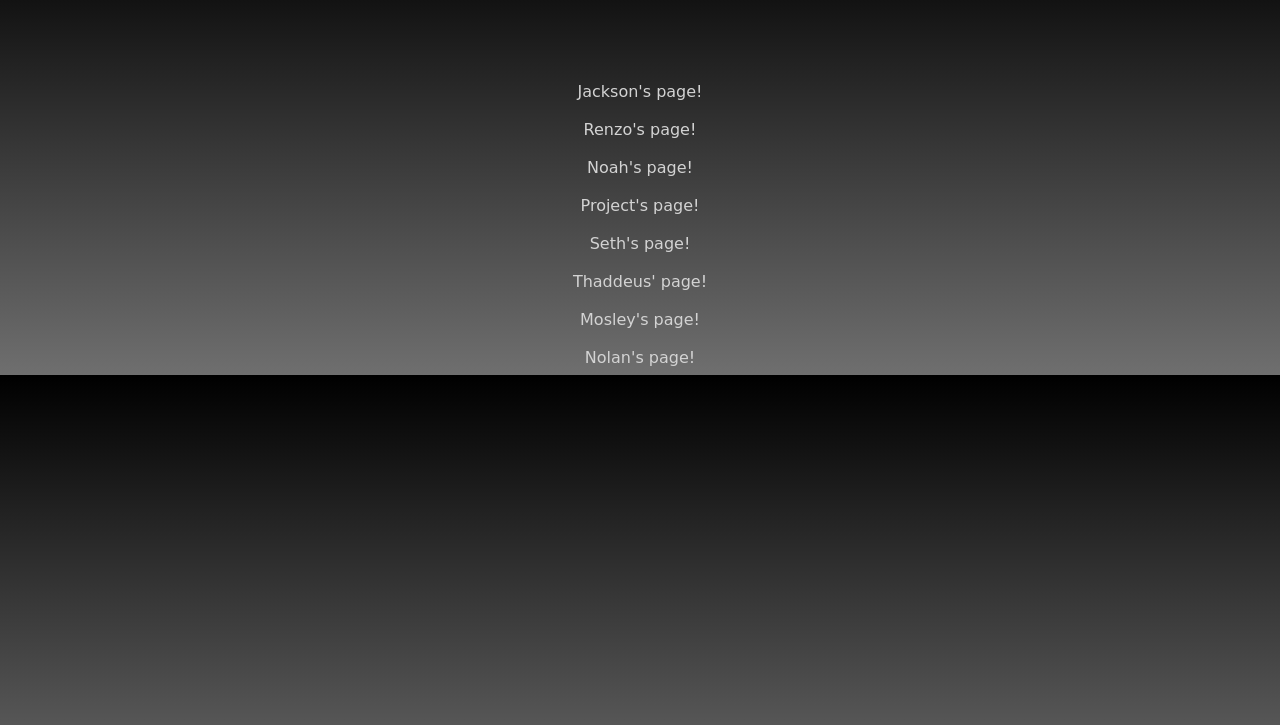
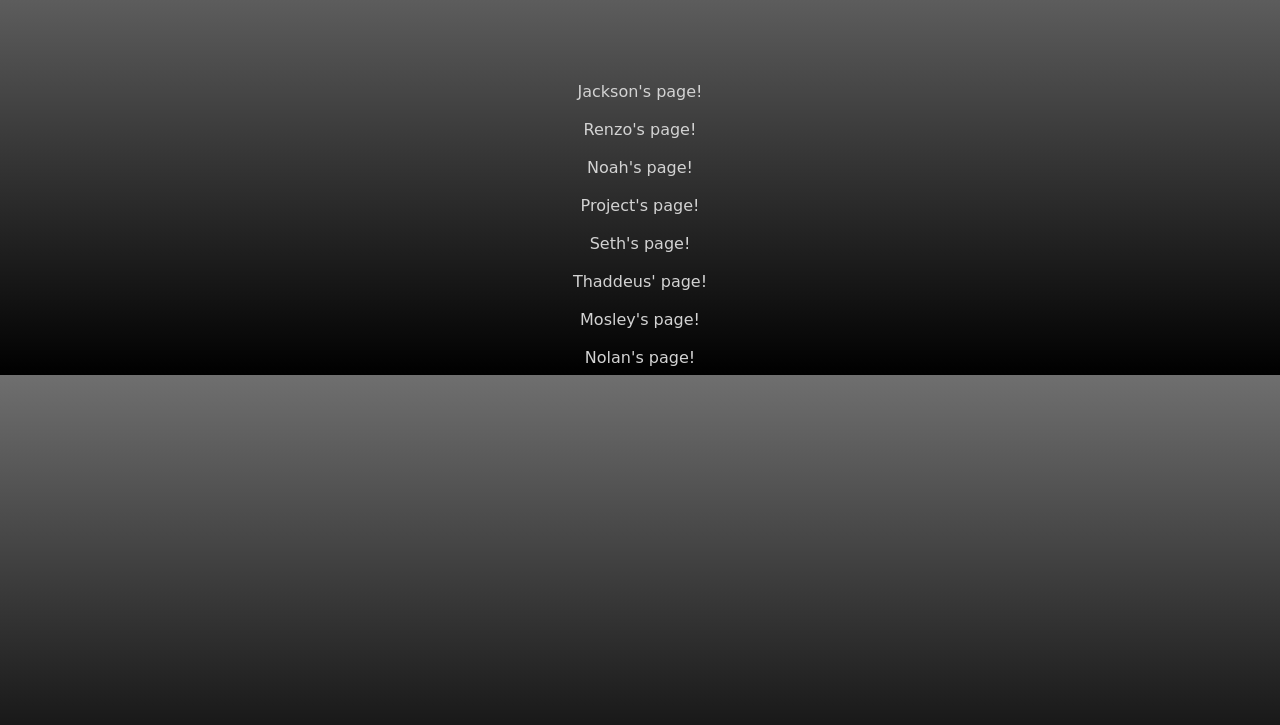
Before and after one commit to flaretrooper2/flaretrooper2.github.io, a plain HTML site: page index.html in a window 1280 px wide. Shown: the part 75-800 px from the top of the page. Drawn offline with Linux system fonts and the light colour scheme.

Commit message:
what is happening

```diff
--- a/ProjectionOfClovers/Project2.css
+++ b/ProjectionOfClovers/Project2.css
@@ -11,4 +11,4 @@
     .flex-item {
         flex: 1;
     }
- body {background-color: black}
+ .body {background-color: black}
--- a/whee_flippen_hee.css
+++ b/whee_flippen_hee.css
@@ -1,4 +1,4 @@
-body { background-image: linear-gradient(to top, rgb(111, 111, 111),rgb(0, 0, 0));}
+body { background-image: linear-gradient(rgb(111, 111, 111),rgb(0, 0, 0));}
 body {text-align: center;}
 p {color: white;}
 h1 {color:lightgray;}
```
Also changed, not shown: 1 other file.
